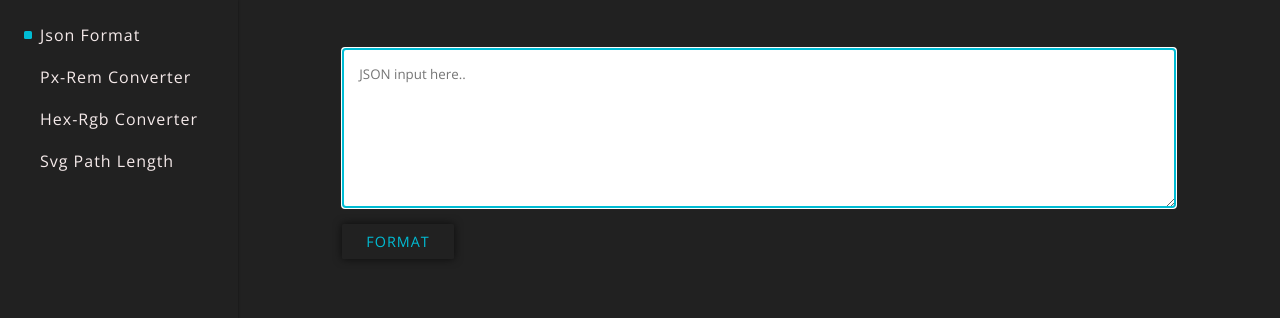
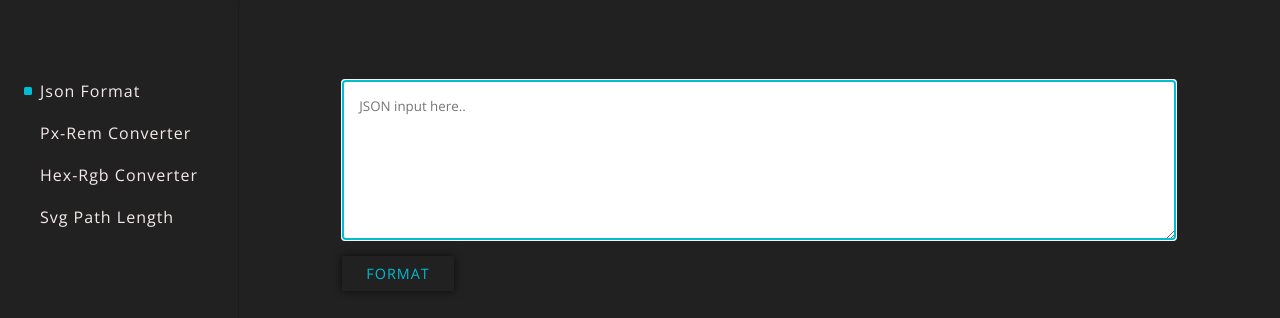
Before and after one commit to SaConway/developer-tools, a Vue app: page /#/json-format in a window 1280 px wide. Shown: the top 318 px of the page. Built offline with nearby package versions, Linux system fonts and the light colour scheme.

Commit message:
align all content to start

```diff
--- a/src/App.vue
+++ b/src/App.vue
@@ -63,9 +63,7 @@ button {
 .container {
   width: 80%;
   max-width: 1000px;
-  margin: 3rem auto;
-  display: grid;
-  place-items: center;
+  margin: 5rem auto;
   animation: fade 1s ease;
 }
 
--- a/src/components/HexRgbConverter.vue
+++ b/src/components/HexRgbConverter.vue
@@ -163,6 +163,8 @@ export default {
 
 <style lang="scss" scoped>
 .form {
+  width: fit-content;
+  margin: auto;
   display: grid;
   grid-template-columns: max-content auto max-content;
   grid-column-gap: 3rem;
--- a/src/components/PxRemConverter.vue
+++ b/src/components/PxRemConverter.vue
@@ -76,6 +76,8 @@ export default {
 <style lang="scss" scoped>
 .form {
   $gap: 3rem;
+  width: fit-content;
+  margin: auto;
   display: grid;
   grid-template-columns: max-content auto max-content;
   grid-column-gap: $gap;
--- a/src/components/SideBar.vue
+++ b/src/components/SideBar.vue
@@ -26,7 +26,7 @@ export default {};
 <style lang="scss" scoped>
 .side-bar {
   box-shadow: $box-shadow;
-  padding: 1.5rem;
+  padding: 5rem 1.5rem;
 }
 
 .side-nav {
```
